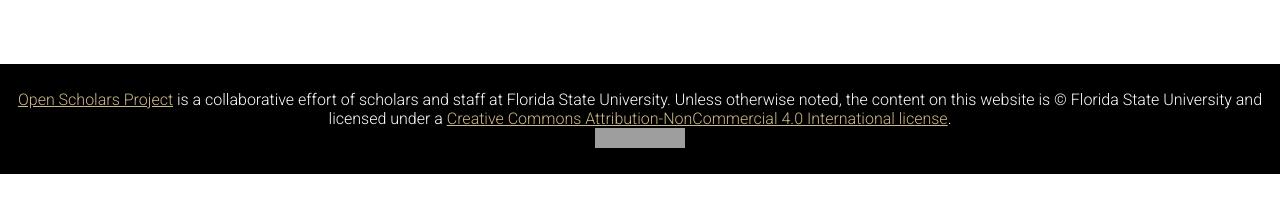
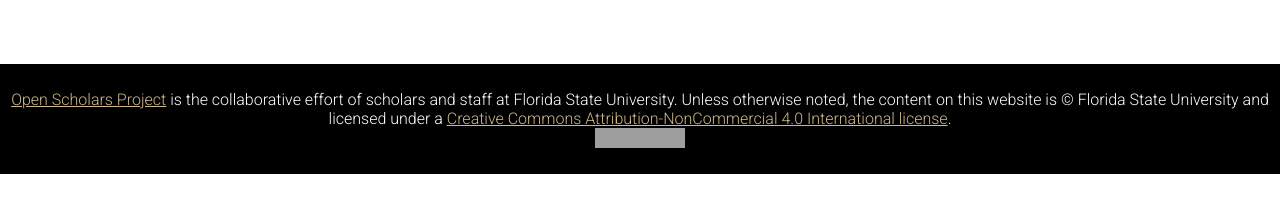
Before and after one commit to openscholars/openscholars.github.io, a Jekyll site: the page built from index.md, in a window 1280 px wide. Shown: the part 505-718 px from the top of the page. Built offline with Jekyll 4.4.1, drawn with Linux system fonts in a browser that asks for light colours; grey boxes are pictures that could not be loaded.

Commit message:
Update default.html

```diff
--- a/_layouts/default.html
+++ b/_layouts/default.html
@@ -16,7 +16,7 @@
       {{ content }}
     </div>
     <footer>
-      <p align="center"><a href="/">Open Scholars Project</a> is a collaborative effort of scholars and staff at Florida State University. Unless otherwise noted, the content on this website is &copy; Florida State University and licensed under a <a href="https://creativecommons.org/licenses/by-nc/4.0/">Creative Commons Attribution-NonCommercial 4.0 International license</a>.<br /><a rel="license" href="http://creativecommons.org/licenses/by-nc/4.0/"><img alt="Creative Commons License" style="border-width:0" src="https://i.creativecommons.org/l/by-nc/4.0/88x31.png" /></a></p>
+      <p align="center"><a href="/">Open Scholars Project</a> is the collaborative effort of scholars and staff at Florida State University. Unless otherwise noted, the content on this website is &copy; Florida State University and licensed under a <a href="https://creativecommons.org/licenses/by-nc/4.0/">Creative Commons Attribution-NonCommercial 4.0 International license</a>.<br /><a rel="license" href="http://creativecommons.org/licenses/by-nc/4.0/"><img alt="Creative Commons License" style="border-width:0" src="https://i.creativecommons.org/l/by-nc/4.0/88x31.png" /></a></p>
     </footer>
   </body>
 </html>
```
